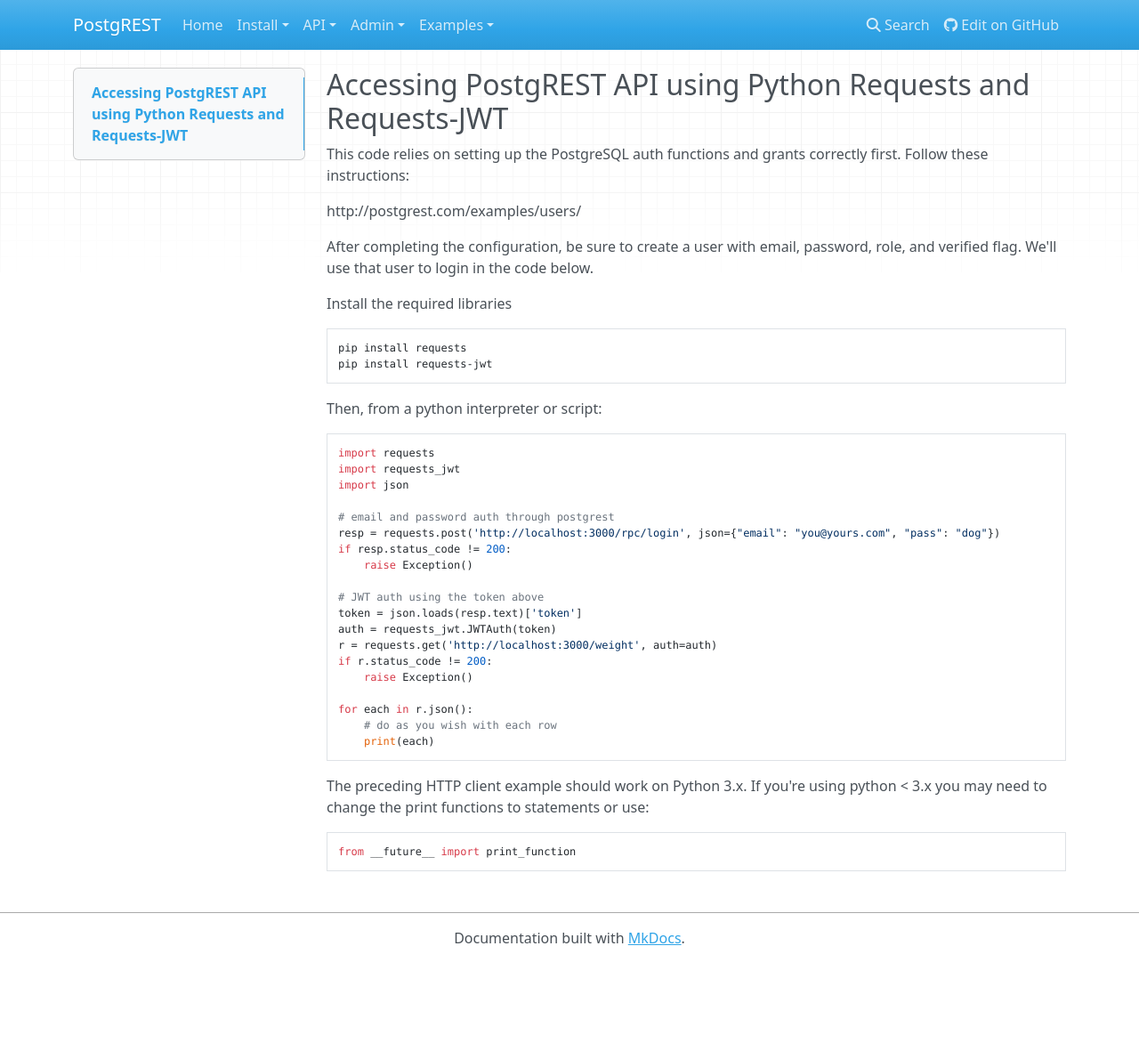
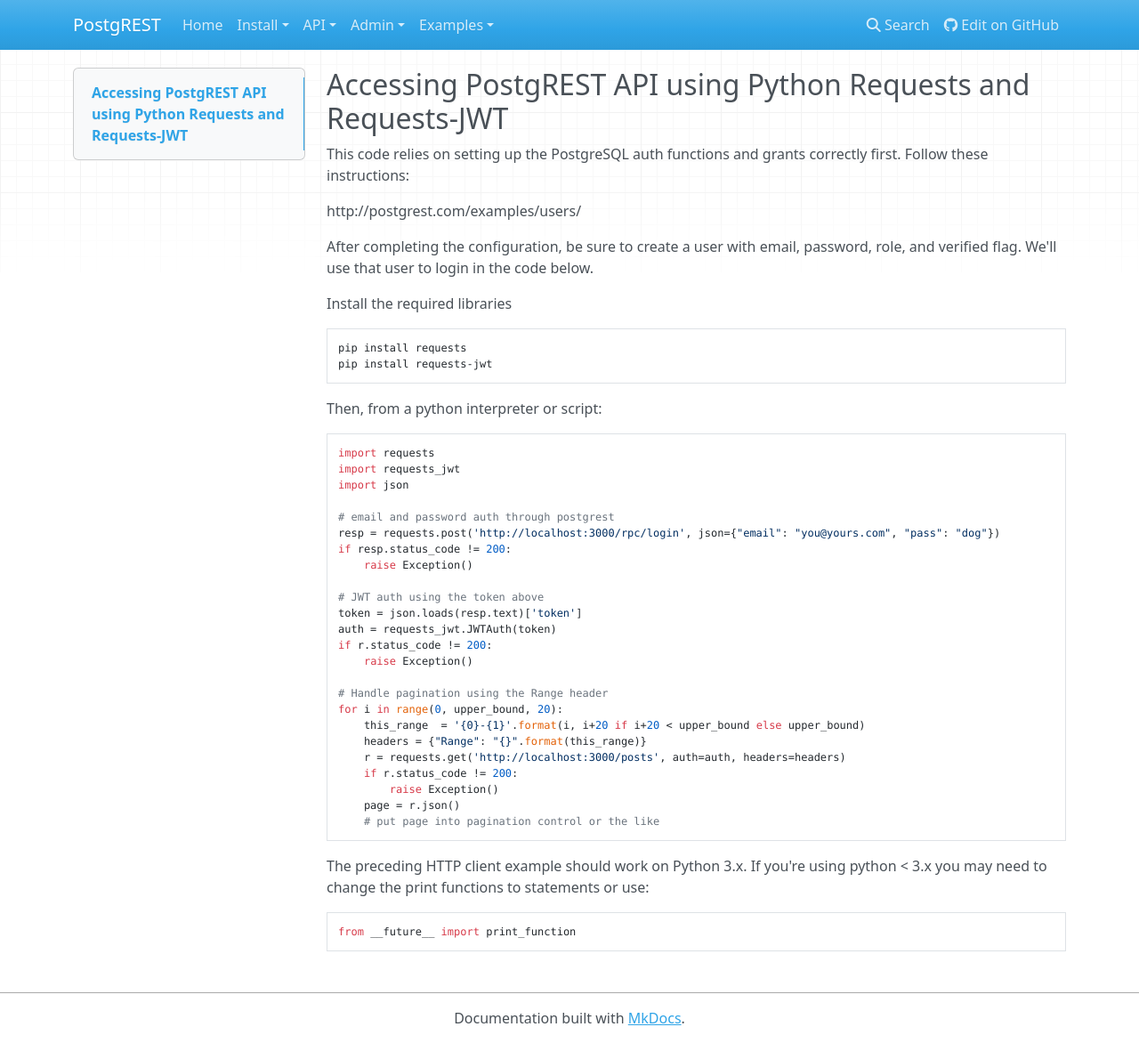
Before and after one commit to PostgREST/postgrest, an MkDocs documentation site: the page built from docs/examples/python-requests-jwt.md, in a window 1280 px wide and 1172 px high. Shown: the whole window at 89% size. Built offline with MkDocs 1.6.1, drawn with Linux system fonts in a browser that asks for light colours; nearby versions of some CDN libraries; old or Windows-style settings are respelled for this version of MkDocs.

Commit message:
Update doc with pagination using Range header

```diff
--- a/docs/examples/python-requests-jwt.md
+++ b/docs/examples/python-requests-jwt.md
@@ -25,13 +25,18 @@
     # JWT auth using the token above
     token = json.loads(resp.text)['token']
     auth = requests_jwt.JWTAuth(token)
-    r = requests.get('http://localhost:3000/weight', auth=auth)
     if r.status_code != 200:
         raise Exception()
 
-    for each in r.json():
-        # do as you wish with each row
-        print(each)
+    # Handle pagination using the Range header
+    for i in range(0, upper_bound, 20):
+        this_range  = '{0}-{1}'.format(i, i+20 if i+20 < upper_bound else upper_bound)
+        headers = {"Range": "{}".format(this_range)}
+        r = requests.get('http://localhost:3000/posts', auth=auth, headers=headers)
+        if r.status_code != 200:
+            raise Exception()
+        page = r.json()
+        # put page into pagination control or the like
 
 The preceding HTTP client example should work on Python 3.x. If you're using python < 3.x you may need to change the print functions to statements or use:
 
```
